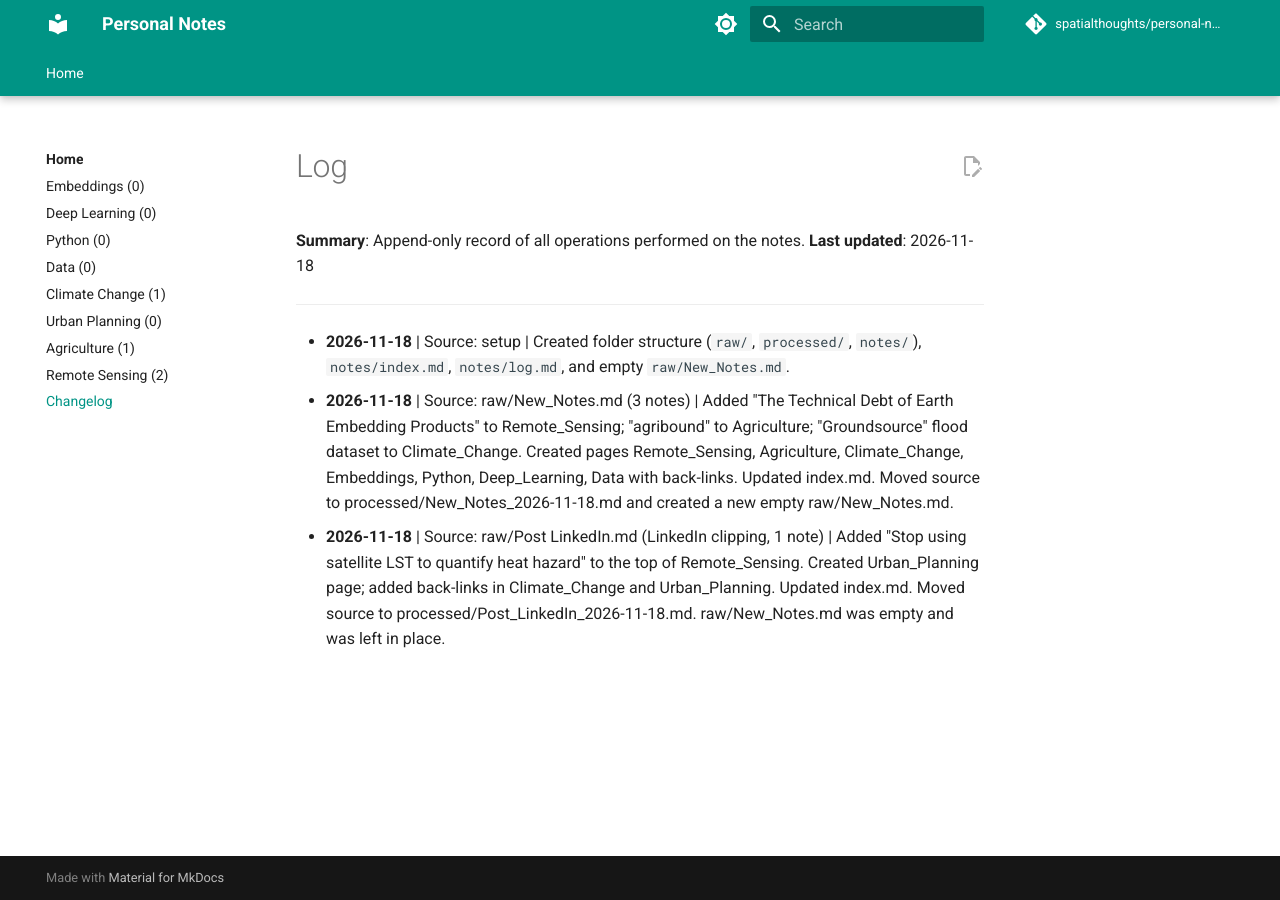
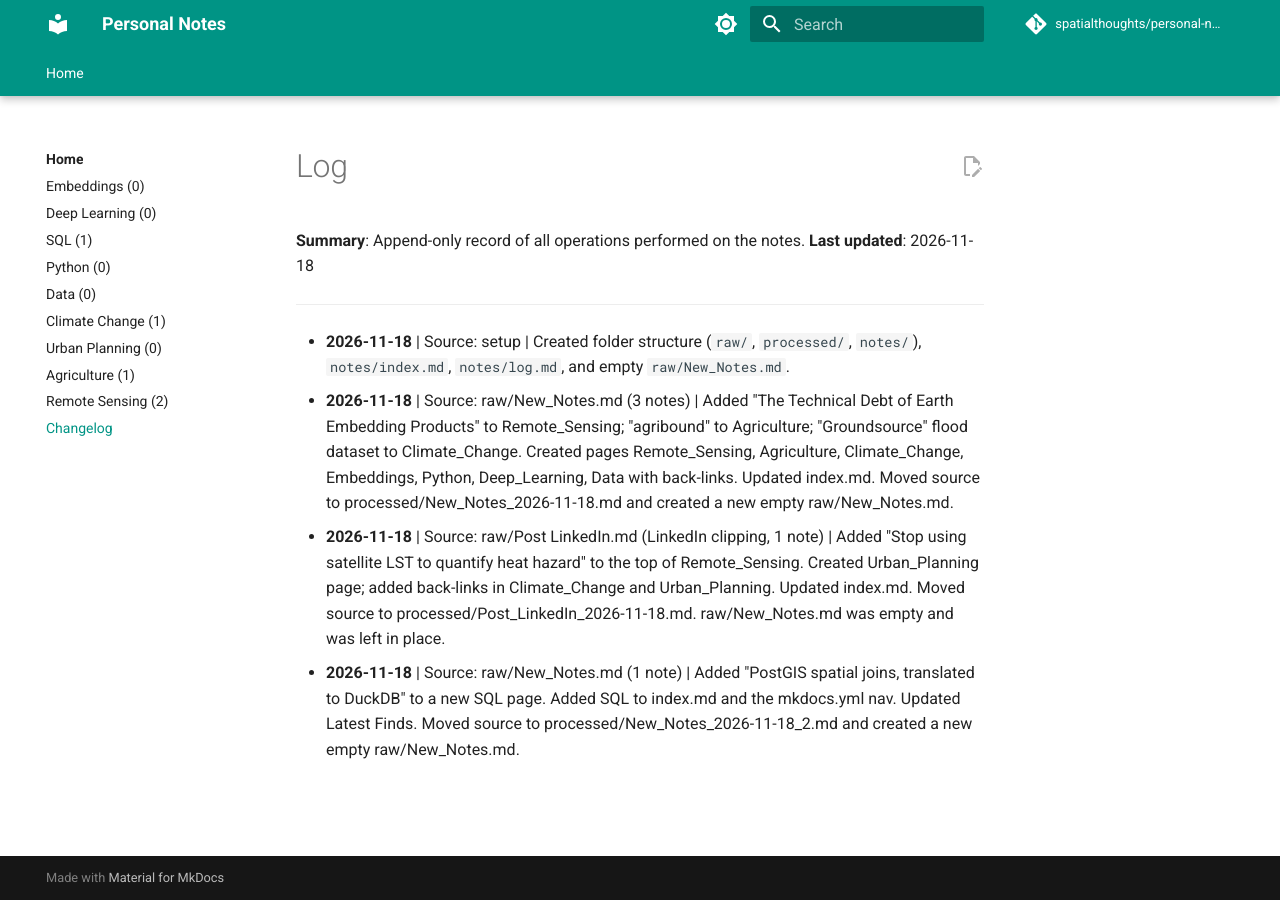
Before and after one commit to spatialthoughts/personal-notes, an MkDocs documentation site: the page built from notes/log.md, in a window 1280 px wide. Built offline with MkDocs 1.6.1 and Material for MkDocs 9.7.7, drawn with Linux system fonts in a browser that asks for light colours; comment, search, counter and statistics services are not loaded.

Commit message:
Add DuckDB spatial query note to new SQL page
Co-Authored-By: Claude Opus 5.5 <noreply@anthropic.com>

```diff
--- a/mkdocs.yml
+++ b/mkdocs.yml
@@ -62,6 +62,7 @@ nav:
     - index.md
     - Embeddings: Embeddings.md
     - Deep Learning: Deep_Learning.md
+    - SQL: SQL.md
     - Python: Python.md
     - Data: Data.md
     - Climate Change: Climate_Change.md
--- a/notes/log.md
+++ b/notes/log.md
@@ -8,3 +8,4 @@
 - **2026-11-18** | Source: setup | Created folder structure (`raw/`, `processed/`, `notes/`), `notes/index.md`, `notes/log.md`, and empty `raw/New_Notes.md`.
 - **2026-11-18** | Source: raw/New_Notes.md (3 notes) | Added "The Technical Debt of Earth Embedding Products" to Remote_Sensing; "agribound" to Agriculture; "Groundsource" flood dataset to Climate_Change. Created pages Remote_Sensing, Agriculture, Climate_Change, Embeddings, Python, Deep_Learning, Data with back-links. Updated index.md. Moved source to processed/New_Notes_2026-11-18.md and created a new empty raw/New_Notes.md.
 - **2026-11-18** | Source: raw/Post  LinkedIn.md (LinkedIn clipping, 1 note) | Added "Stop using satellite LST to quantify heat hazard" to the top of Remote_Sensing. Created Urban_Planning page; added back-links in Climate_Change and Urban_Planning. Updated index.md. Moved source to processed/Post_LinkedIn_2026-11-18.md. raw/New_Notes.md was empty and was left in place.
+- **2026-11-18** | Source: raw/New_Notes.md (1 note) | Added "PostGIS spatial joins, translated to DuckDB" to a new SQL page. Added SQL to index.md and the mkdocs.yml nav. Updated Latest Finds. Moved source to processed/New_Notes_2026-11-18_2.md and created a new empty raw/New_Notes.md.
```
Also changed, not shown: notes/SQL.md (added, +9 -0 lines), notes/index.md (+2 -1 lines).
